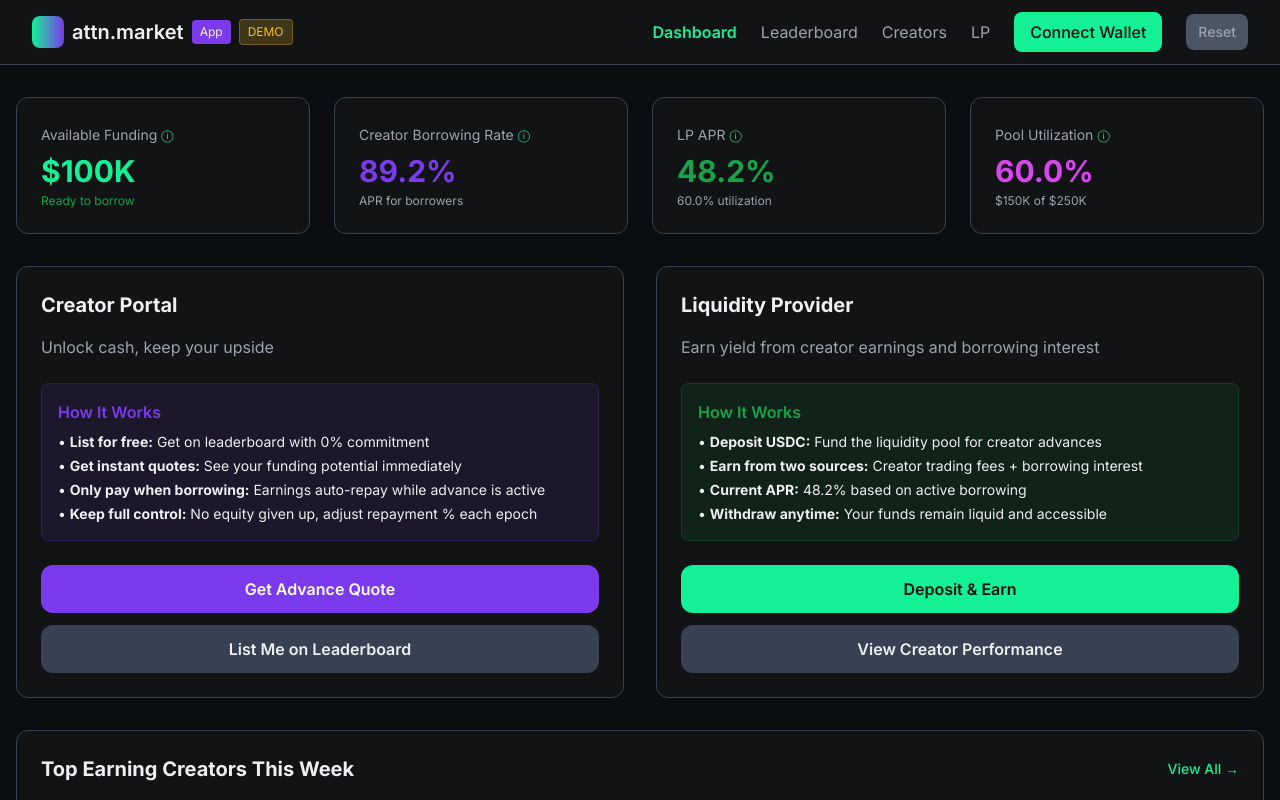
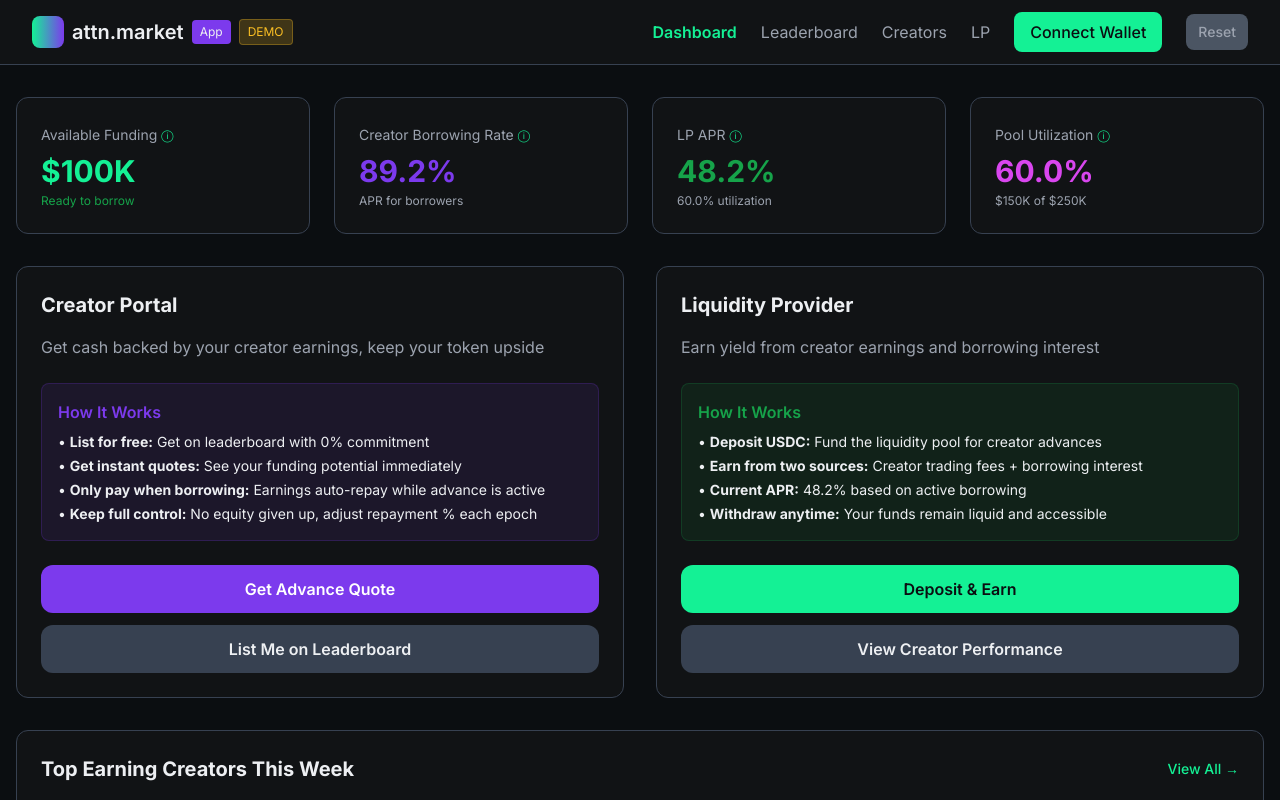
Before and after one commit to twentyOne2x/attnmarkets, a Next.js app in the folder apps/dapp/: page / in a window 1280 px wide. Shown: the top 800 px of the page. Built offline with nearby package versions, Linux system fonts and the light colour scheme.

Commit message:
feat: wording

```diff
--- a/apps/dapp/app/page.tsx
+++ b/apps/dapp/app/page.tsx
@@ -175,7 +175,7 @@ Active borrowers: ${activeCreators.length}`;
           <div className="bg-dark-card border border-gray-700 rounded-xl p-6 flex flex-col">
             <h2 className="text-xl font-bold mb-4">Creator Portal</h2>
             <p className="text-text-secondary mb-6">
-              Unlock cash, keep your upside
+              Get cash backed by your creator earnings, keep your token upside
             </p>
 
             <div className="bg-secondary/10 border border-secondary/20 rounded-lg p-4 mb-6 flex-grow">
```
Also changed, not shown: 2 other files (tests, documents, lock files or other folders).
